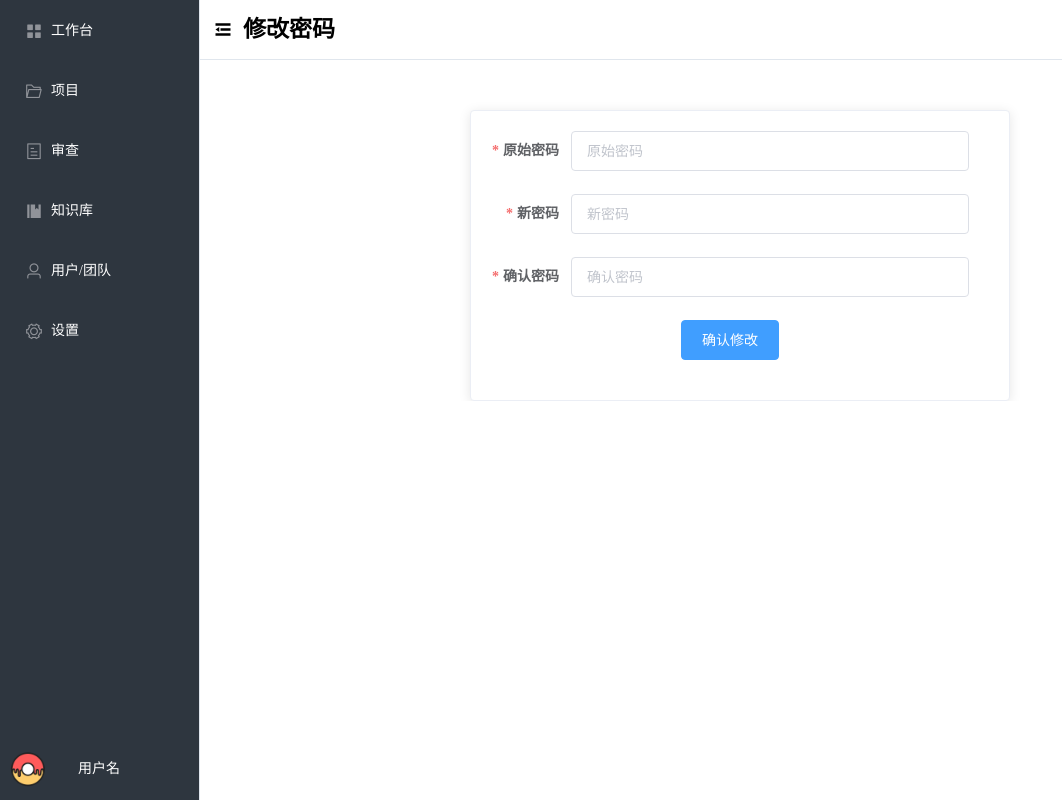
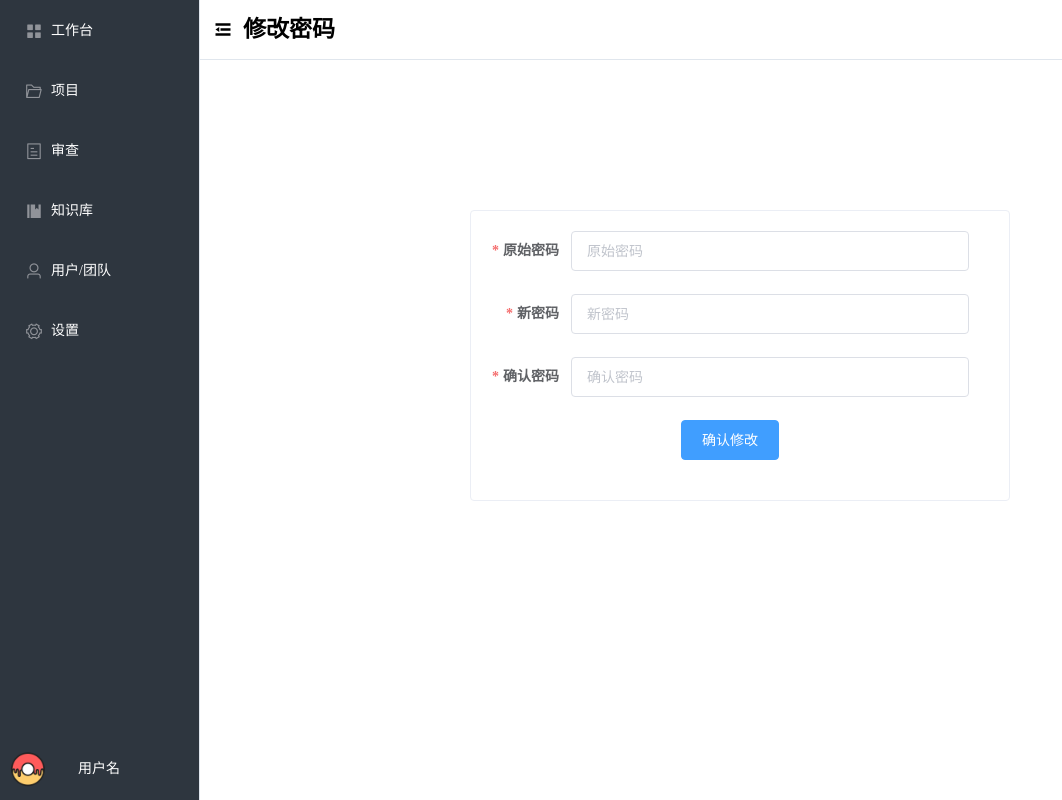
Before and after one commit to Lang-Tao/ai-helper, a Vue app: page /password in a window 1280 px wide. Shown: the whole page, without its empty margins (0-1062 px from the left). Built offline with nearby package versions, Linux system fonts and the light colour scheme.

Commit message:
出错版本

```diff
--- a/src/views/Manager/Password.vue
+++ b/src/views/Manager/Password.vue
@@ -1,6 +1,6 @@
 <template>
-  <div style="display:flex; justify-content: center; margin-top: 50px">
-    <el-card style="width: 50%">
+  <div style="display:flex; justify-content: center; margin-top: 150px">
+    <el-card style="width: 50%" shadow="never">
       <el-form ref="formRef" :model="user" :rules="rules" label-width="80px" style="padding-right: 20px">
         <el-form-item label="原始密码" prop="password">
           <el-input show-password v-model="user.password" placeholder="原始密码"></el-input>
@@ -36,6 +36,7 @@ export default {
     return {
       user: JSON.parse(localStorage.getItem('honey-user') || '{}'),
       rules: {
+
         password: [
           { required: true, message: '请输入原始密码', trigger: 'blur' },
         ],
```
